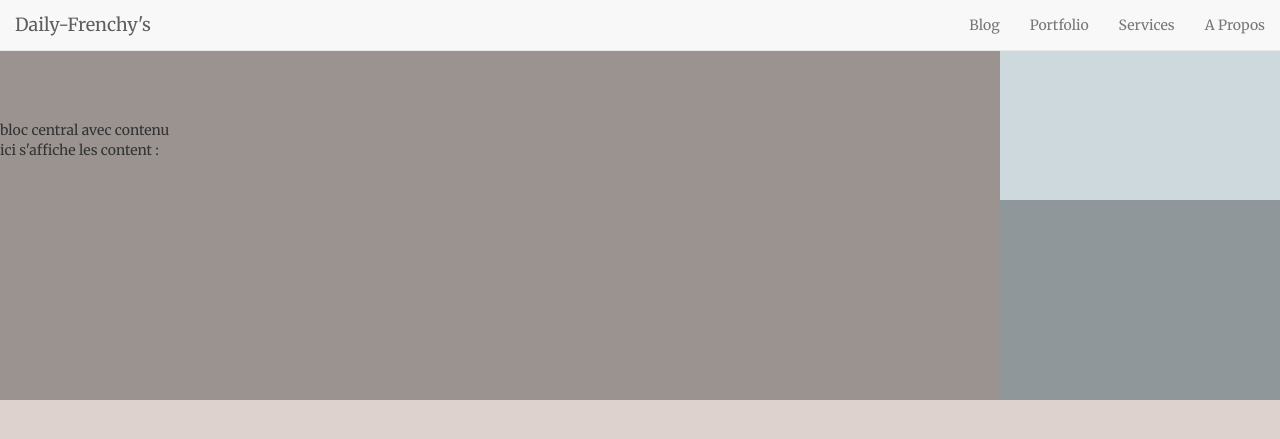
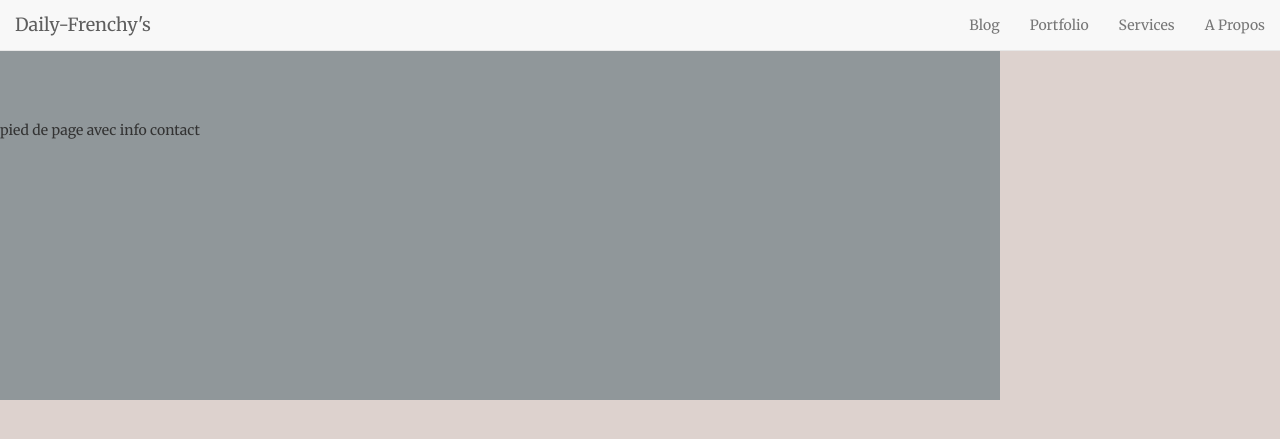
Before and after one commit to dailyfrenchy/news, a Jekyll site: the page built from index.html, in a window 1280 px wide. Shown: the top 439 px of the page. Built offline with Jekyll 4.4.1, drawn with Linux system fonts in a browser that asks for light colours; some web fonts are replaced.

Commit message:
Update frenchy.css

```diff
--- a/css/frenchy.css
+++ b/css/frenchy.css
@@ -72,12 +72,21 @@
 /* bloc en tete, avec navbar incluse  */
 .entete {
     display : flex;
+    position : absolute;
+    order: 1;
     min-height: auto;
     width: 100%;
     height: 200px;
     background-color: #ced9dd;
     padding: 100px 0;
     text-align : center;
+
+        width: 90%;
+    max-width: 1000px;
+    min-width: 700px;
+
+    max-height: 400px;
+    min-height: 400px;
 }
 
 
@@ -85,6 +94,7 @@
 .central {
     display : flex;
     position : absolute;
+    order: 2;
     margin-top: 0;
     background-color: #9a9390;
     padding: 100px 0;
@@ -101,9 +111,16 @@
 
 .baspage {
     display : flex;
-    width: 100%;
-    height: 200px;
+    position: absolute;
+    order: 3;
     margin-top: 0;
     background-color: #90979a;
     padding: 100px 0;
+
+            width: 90%;
+    max-width: 1000px;
+    min-width: 700px;
+
+    max-height: 400px;
+    min-height: 400px;
 }
```
